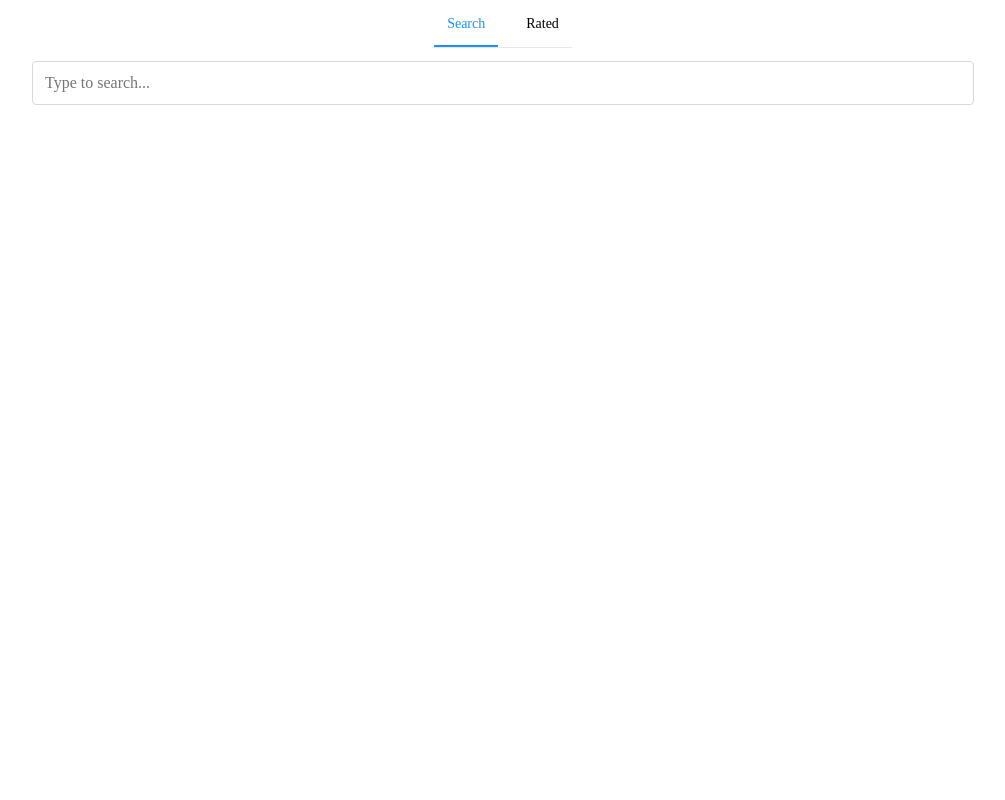
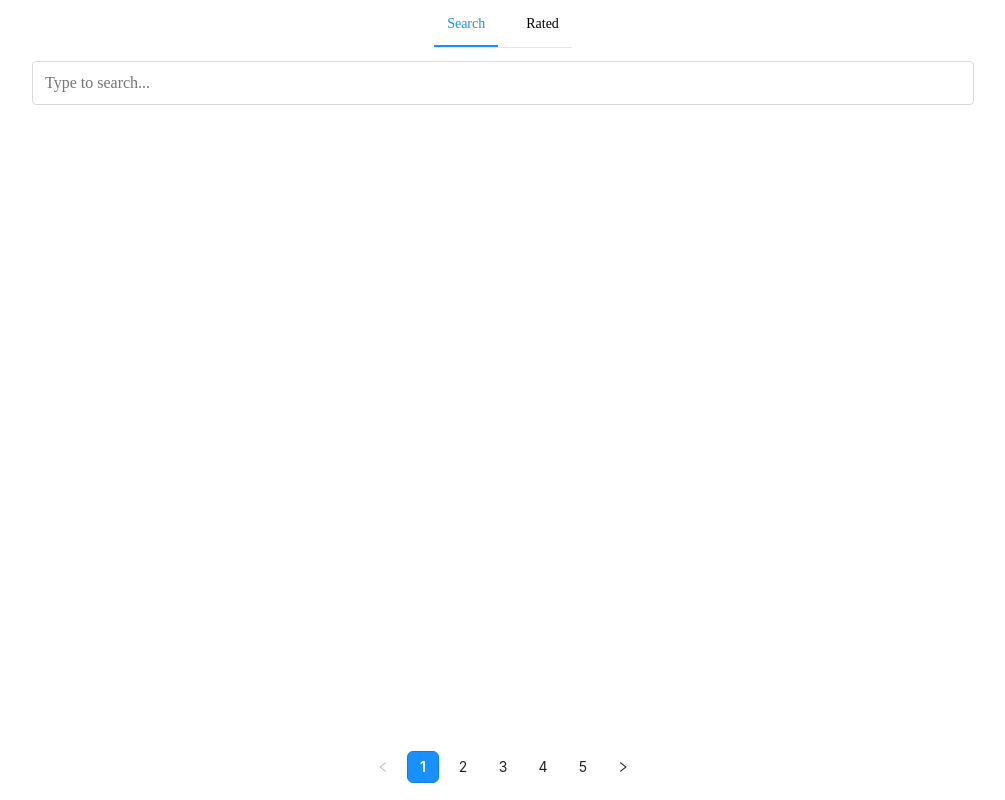
Before and after one commit to Berssserker/movie, a React app: page / in a window 1280 px wide. Shown: the whole page, without its empty margins (137-1142 px from the left). Built offline with nearby package versions, Linux system fonts and the light colour scheme; no server answers.

Commit message:
asdfasdf

```diff
--- a/src/App/App.css
+++ b/src/App/App.css
@@ -4,9 +4,14 @@ body {
 
 .movie {
     flex-direction: column;
+    align-items: center;
     display: flex;
     margin: auto;
     width: 1010px;
     min-height: 100vh;
     background-color: #FFFFFF;
 }
+
+.movie-list div.ant-alert {
+    margin: auto;
+}
--- a/src/App/App.js
+++ b/src/App/App.js
@@ -19,7 +19,7 @@ const App = () => {
   const { moviesData, error, loading } = useFetchMovies(text, page)
   const { isOnline } = useNetworStatus()
   const searchMovies = (value) => {
-    setText(value.trim())
+    setText(value)
   }
   const updatePage = (value) => {
     setPage(value.toString())
@@ -32,7 +32,7 @@ const App = () => {
       <Header changeTab={changeTab} text={text} page={page} searchMovies={searchMovies} />
       {tab ? <Search text={text} searchMovies={searchMovies} moviesData={moviesData} /> : null}
       {loading ? <Loading /> : !isOnline ? <OfflineMessage /> : error ? <ErrorMessage /> : null}
-      {moviesData.length > 0 ? <Footer updatePage={updatePage} /> : null}
+      <Footer updatePage={updatePage} />
     </div>
   )
 }
--- a/src/App/Footer/Footer.css
+++ b/src/App/Footer/Footer.css
@@ -1,5 +1,5 @@
 .movie ul.ant-pagination.ant-pagination-center {
-    margin-bottom: 17px;
+    margin: auto 0 17px 0;
 }
 
 .movie ul.ant-pagination.ant-pagination-center li.ant-pagination-item.ant-pagination-item-active {
--- a/src/App/Loading/Loading.css
+++ b/src/App/Loading/Loading.css
@@ -1,5 +1,4 @@
 div.ant-spin.ant-spin-spinning {
-    align-self: center;
     margin: auto;
     height: 100%;
     width: 100%;
--- a/src/App/Search/MovieList/MovieList.css
+++ b/src/App/Search/MovieList/MovieList.css
@@ -5,7 +5,3 @@
     padding: 21px 0 21px 0;
 
 }
-
-.movie-list div.ant-alert {
-    margin: auto;
-}
--- a/src/App/useFetchMovies/useFetchMovies.js
+++ b/src/App/useFetchMovies/useFetchMovies.js
@@ -8,6 +8,7 @@ const useFetchMovies = (text, page) => {
   const [loading, setLoading] = useState(false)
   const [error, setError] = useState(false)
   useEffect(() => {
+    setMoviesData([])
     if (text) {
       setLoading(true)
     }
```
